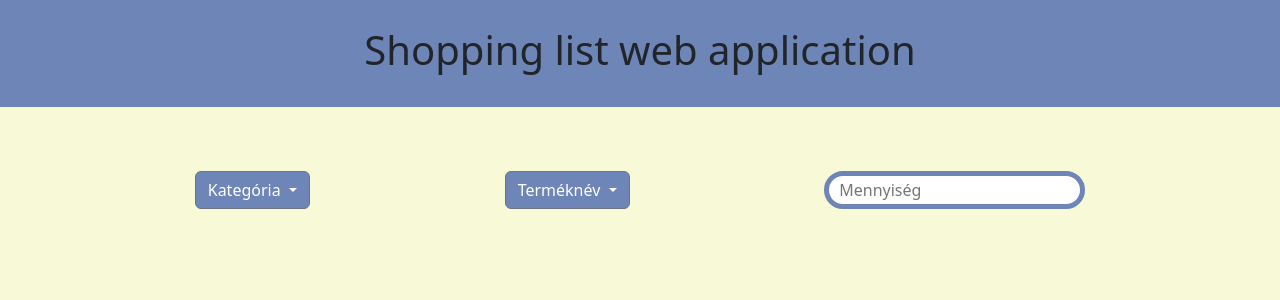
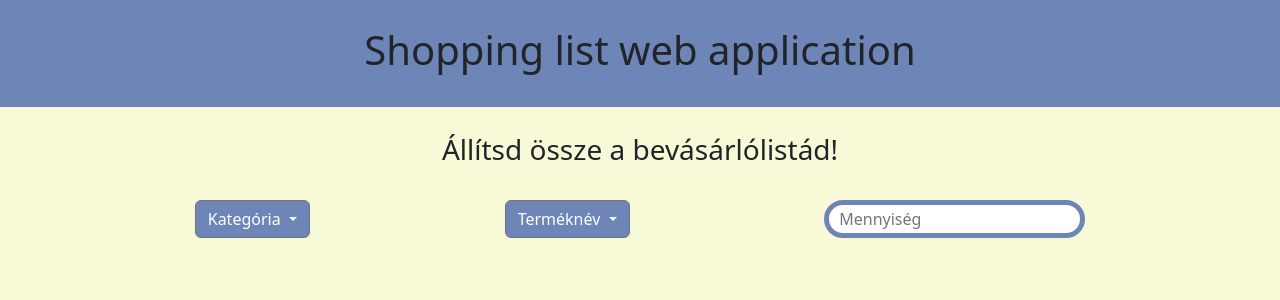
Before and after one commit to WR0NGTH3HU4/web_bevasarlas, a Vue app in the folder vue-project/: page / in a window 1280 px wide. Shown: the top 300 px of the page. Built offline with nearby package versions, Linux system fonts and the light colour scheme.

Commit message:
Dropdowns title added

```diff
--- a/vue-project/src/components/Dropdowns.vue
+++ b/vue-project/src/components/Dropdowns.vue
@@ -2,6 +2,9 @@
 
 </script>
 <template>
+    <div class="Title">
+        <h3>Állítsd össze a bevásárlólistád!</h3>
+    </div>
     <div class="Container">
         <!--Kategória-->
         <div class="dropdown">
@@ -33,6 +36,13 @@
     </div>
 </template>
 <style>
+    .Title{
+        display: flex;
+        flex-direction: row;
+        justify-content: center;
+        align-content: center;
+        margin-bottom: 2%;
+    }
     .Container{
         width: 100%;
         display: flex;
--- a/vue-project/src/components/Header.vue
+++ b/vue-project/src/components/Header.vue
@@ -13,7 +13,7 @@
         justify-content: center;
         align-content: center;
         width: 100%;
-        margin-bottom: 5%;
+        margin-bottom: 2%;
         padding:2% 0%;
         background-color: #6E85B7;
 
```
